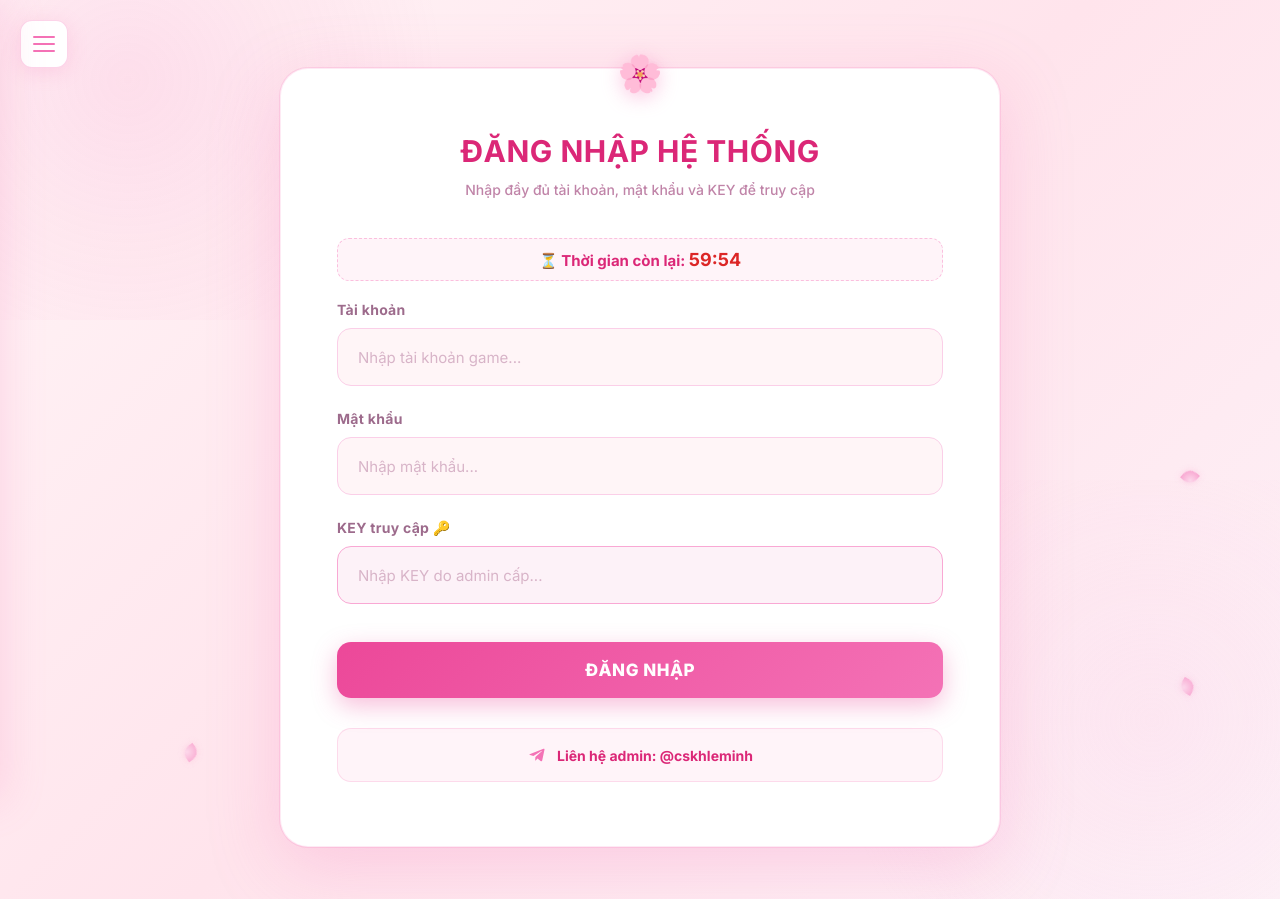
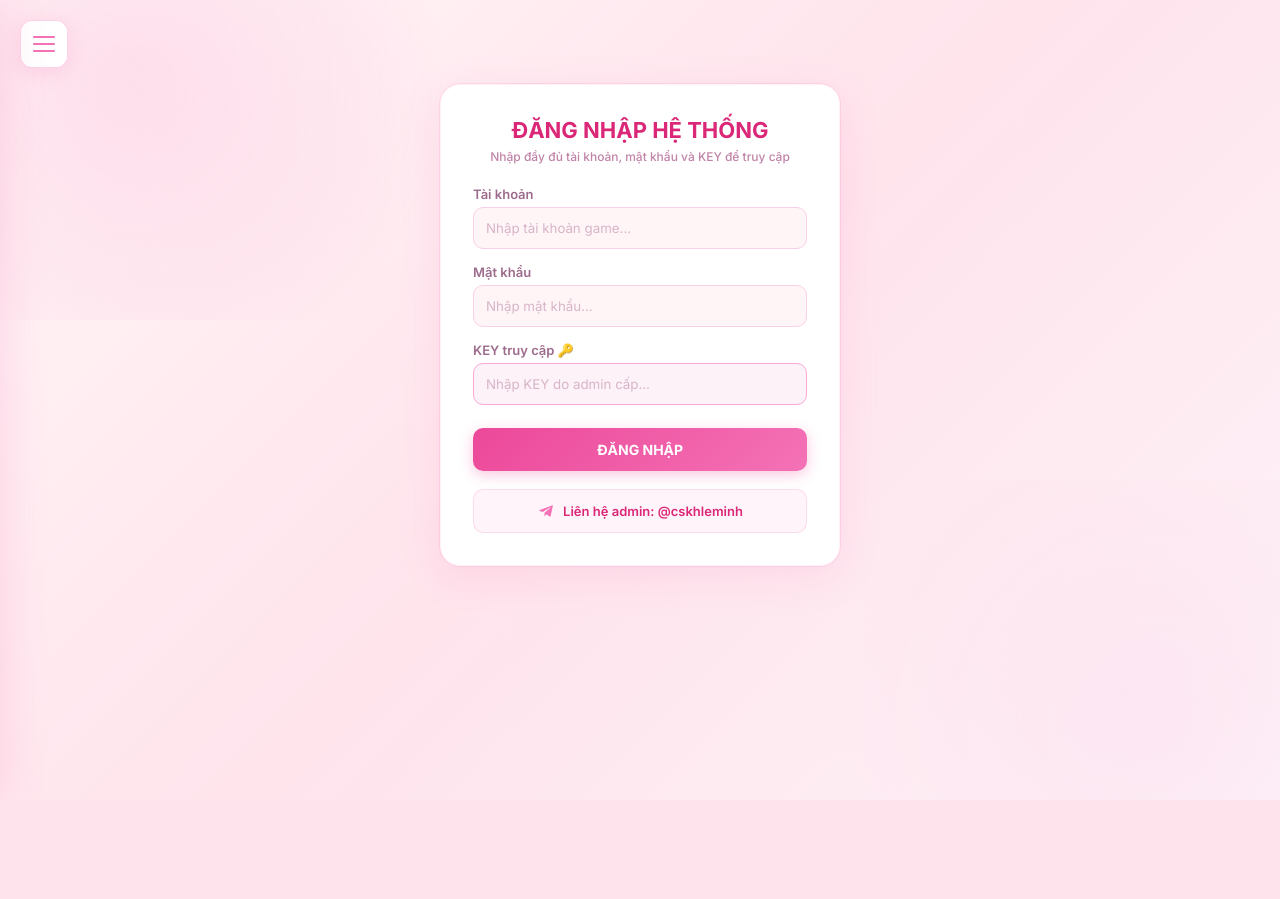
Before and after one commit to mindepzaivip12-bit/autocuoclc79ios, a Flask app: page / in a window 1280 px wide. After the commit the page ends 567 px from the top, so only its background shows below. Run offline with Flask 3, Linux system fonts and the light colour scheme; some libraries are stand-ins or nearby versions.

Commit message:
Update index.html

```diff
--- a/templates/index.html
+++ b/templates/index.html
@@ -13,7 +13,6 @@ body{
   background:linear-gradient(135deg,#fff5f7 0%,#ffe4ec 50%,#fdf2f8 100%);
   min-height:100vh;display:flex;justify-content:center;align-items:flex-start;
   padding:20px;color:#4a3f4f;
-  overflow-x:hidden;
 }
 body::before{
   content:'';position:fixed;top:-20%;left:-20%;width:60%;height:60%;
@@ -24,31 +23,6 @@ body::after{
   content:'';position:fixed;bottom:-20%;right:-20%;width:60%;height:60%;
   background:radial-gradient(circle,rgba(251,207,232,0.25) 0%,transparent 70%);
   pointer-events:none;z-index:0;
-}
-
-/* ===== HOA RƠI ===== */
-#petals{
-  position:fixed;inset:0;pointer-events:none;z-index:1;overflow:hidden;
-}
-.petal{
-  position:absolute;top:-40px;
-  width:14px;height:14px;
-  background:radial-gradient(circle at 30% 30%, #fbcfe8, #f472b6);
-  border-radius:70% 0 70% 0;
-  opacity:.75;
-  will-change:transform,opacity;
-  animation:fall linear infinite;
-  box-shadow:0 0 6px rgba(244,114,182,.35);
-}
-.petal.small{width:9px;height:9px;opacity:.6}
-.petal.big{width:18px;height:18px;opacity:.85}
-
-@keyframes fall{
-  0%{transform:translate3d(0,-10vh,0) rotate(0deg);opacity:0;}
-  10%{opacity:.9}
-  50%{transform:translate3d(40px,50vh,0) rotate(180deg);}
-  90%{opacity:.6}
-  100%{transform:translate3d(-30px,110vh,0) rotate(360deg);opacity:0;}
 }
 
 /* ===== HAMBURGER ===== */
@@ -134,99 +108,82 @@ body::after{
 .btn-apply:hover{transform:translateY(-1px);box-shadow:0 6px 20px rgba(236,72,153,.45)}
 .btn-apply:active{transform:translateY(0)}
 
-/* ===== LOGIN FULL MÀN HÌNH ===== */
+/* ===== LOGIN ===== */
 .login-container{
-  position:relative;z-index:2;
-  background:#fff;
-  width:100%;
-  max-width:720px;
-  border-radius:28px;
-  padding:64px 56px;
-  box-shadow:0 20px 70px rgba(244,114,182,.25),0 0 0 1px rgba(244,114,182,0.18);
-  border:1px solid rgba(244,114,182,0.15);
-  margin: 6vh auto 4vh;
-  min-height: 82vh;
-  display:flex;
-  flex-direction:column;
-  justify-content:center;
-  animation:loginAppear .6s ease;
-}
-@keyframes loginAppear{
-  from{opacity:0;transform:translateY(30px) scale(.98)}
-  to{opacity:1;transform:translateY(0) scale(1)}
-}
-.login-container::before{
-  content:'🌸';
-  position:absolute;top:-18px;left:50%;transform:translateX(-50%);
-  font-size:36px;filter:drop-shadow(0 4px 10px rgba(244,114,182,.4));
+  position:relative;z-index:1;
+  background:#fff;width:100%;max-width:400px;border-radius:20px;padding:32px;
+  box-shadow:0 10px 40px rgba(244,114,182,.15),0 0 0 1px rgba(244,114,182,0.15);
+  border:1px solid rgba(244,114,182,0.1);
+  margin-top: 8vh;
 }
 .login-container h2{
-  text-align:center;color:#db2777;margin-bottom:10px;font-size:30px;
-  letter-spacing:.5px;
+  text-align:center;color:#db2777;margin-bottom:6px;font-size:22px;
 }
-.login-sub{text-align:center;font-size:14px;color:#c084a8;margin-bottom:38px;font-weight:500;line-height:1.5}
+.login-sub{text-align:center;font-size:12px;color:#c084a8;margin-bottom:22px;font-weight:500}
 
-/* ĐỒNG HỒ ĐẾM NGƯỢC */
-.timer-box{
-  text-align:center;
-  margin-bottom: 20px;
-  background: rgba(244,114,182,.08);
-  border: 1px dashed rgba(244,114,182,.4);
-  padding: 10px;
-  border-radius: 12px;
-  color: #db2777;
-  font-weight: 700;
-  font-size: 15px;
+.form-group{margin-bottom:15px}
+.form-group label{display:block;font-size:13px;font-weight:600;margin-bottom:5px;color:#9d6b8c}
+.form-group input{
+  width:100%;padding:12px;background:#fff5f7;color:#4a3f4f;
+  border:1px solid #fbcfe8;border-radius:10px;outline:none;transition:.2s;
 }
-.timer-box span{
-  font-size: 18px;
-  color: #dc2626;
-}
-
-.form-group{margin-bottom:24px}
-.form-group label{display:block;font-size:14px;font-weight:700;margin-bottom:10px;color:#9d6b8c;letter-spacing:.3px}
-.form-group input{
-  width:100%;padding:18px 20px;background:#fff5f7;color:#4a3f4f;
-  border:1.5px solid #fbcfe8;border-radius:14px;outline:none;transition:.25s;
-  font-size:16px;
-}
-.form-group input::placeholder{color:#d8b4c8;font-size:15px}
-.form-group input:focus{border-color:#f472b6;box-shadow:0 0 0 4px rgba(244,114,182,.18);background:#fff}
+.form-group input::placeholder{color:#d8b4c8}
+.form-group input:focus{border-color:#f472b6;box-shadow:0 0 0 3px rgba(244,114,182,.15)}
 .form-group input.key-input{
   border-color:#f9a8d4;background:#fdf2f8;
 }
-.form-group input.key-input:focus{border-color:#ec4899;box-shadow:0 0 0 4px rgba(236,72,153,.22)}
+.form-group input.key-input:focus{border-color:#ec4899;box-shadow:0 0 0 3px rgba(236,72,153,.2)}
 
 .btn-login{
-  width:100%;padding:18px;background:linear-gradient(135deg,#ec4899,#f472b6);
-  color:#fff;border:none;border-radius:14px;font-weight:800;cursor:pointer;
-  transition:.25s;box-shadow:0 8px 24px rgba(236,72,153,.35); margin-top: 14px;
-  font-size:17px;letter-spacing:.5px;
+  width:100%;padding:13px;background:linear-gradient(135deg,#ec4899,#f472b6);
+  color:#fff;border:none;border-radius:10px;font-weight:700;cursor:pointer;
+  transition:.2s;box-shadow:0 4px 14px rgba(236,72,153,.3); margin-top: 8px;
+  font-size:14px;
 }
-.btn-login:hover{background:linear-gradient(135deg,#db2777,#ec4899);transform:translateY(-2px);box-shadow:0 12px 32px rgba(236,72,153,.5)}
+.btn-login:hover{background:linear-gradient(135deg,#db2777,#ec4899);transform:translateY(-1px);box-shadow:0 6px 20px rgba(236,72,153,.45)}
 .btn-login:disabled{opacity:.6;cursor:not-allowed;transform:none}
 
 .tele-contact{
-  display:flex;align-items:center;justify-content:center;gap:10px;
-  margin-top:30px;padding:16px;border-radius:14px;
+  display:flex;align-items:center;justify-content:center;gap:8px;
+  margin-top:18px;padding:12px;border-radius:10px;
   background:rgba(244,114,182,.08);border:1px solid rgba(244,114,182,.2);
-  color:#db2777;font-weight:700;font-size:14px;text-decoration:none;
-  transition:.25s;
+  color:#db2777;font-weight:600;font-size:13px;text-decoration:none;
+  transition:.2s;
 }
-.tele-contact:hover{background:rgba(244,114,182,.15);border-color:#f472b6;transform:translateY(-2px)}
-.tele-contact svg{width:20px;height:20px;fill:#f472b6}
+.tele-contact:hover{background:rgba(244,114,182,.15);border-color:#f472b6;transform:translateY(-1px)}
+.tele-contact svg{width:18px;height:18px;fill:#f472b6}
 
 /* ===== MAIN ===== */
-.main-wrapper{display:none;width:100%;max-width:900px;flex-direction:column;gap:15px;position:relative;z-index:2; margin-top: 20px;}
+.main-wrapper{display:none;width:100%;max-width:900px;flex-direction:column;gap:15px;position:relative;z-index:1; margin-top: 20px;}
 .top-header{
   background:#fff;border-radius:16px;padding:15px 25px;
-  display:flex;justify-content:space-between;align-items:center;
+  display:flex;justify-content:space-between;align-items:center;gap:15px;
   box-shadow:0 4px 20px rgba(244,114,182,.12);border:1px solid rgba(244,114,182,0.15);
+  flex-wrap:wrap;
 }
 .logo-text h1{
   font-size:20px;color:#db2777;font-weight:800;letter-spacing:.5px;margin-bottom:4px;
 }
 .logo-text p{font-size:13px;color:#c084a8}
+
+/* 🔑 KEY EXPIRY BADGE */
+.key-expiry-badge{
+  display:none;align-items:center;gap:8px;padding:10px 16px;
+  border-radius:12px;background:linear-gradient(135deg,#ec4899,#f472b6);
+  color:#fff;font-weight:700;font-size:13px;
+  box-shadow:0 4px 16px rgba(236,72,153,.35);
+  border:1px solid rgba(255,255,255,.3);
+  white-space:nowrap;transition:.3s;
+}
+.key-expiry-badge.show{display:flex}
+.key-expiry-badge.warning{background:linear-gradient(135deg,#f59e0b,#fbbf24);box-shadow:0 4px 16px rgba(245,158,11,.4);animation:pulseBadge 1.5s ease infinite}
+.key-expiry-badge.expired{background:linear-gradient(135deg,#ef4444,#f87171);box-shadow:0 4px 16px rgba(239,68,68,.4)}
+.key-expiry-badge .key-icon{font-size:16px}
+.key-expiry-badge .key-info{display:flex;flex-direction:column;line-height:1.2}
+.key-expiry-badge .key-info small{font-size:10px;opacity:.85;font-weight:500;letter-spacing:.3px;text-transform:uppercase}
+.key-expiry-badge .key-info strong{font-size:14px;font-weight:800;font-variant-numeric:tabular-nums}
+@keyframes pulseBadge{0%,100%{transform:scale(1)}50%{transform:scale(1.04)}}
+
 .main-card{
   background:#fff;border-radius:20px;padding:25px;
   box-shadow:0 10px 40px rgba(244,114,182,.15);border:1px solid rgba(244,114,182,0.15);
@@ -337,7 +294,7 @@ tr:hover td{background:rgba(244,114,182,.04)}
 .bet-tag.tai{background:rgba(37,99,235,.12);color:#2563eb;border:1px solid rgba(37,99,235,.25)}
 .bet-tag.xiu{background:rgba(220,38,38,.12);color:#dc2626;border:1px solid rgba(220,38,38,.25)}
 
-.toast-wrap{position:fixed;top:80px;right:20px;z-index:9999;display:flex;flex-direction:column;gap:8px;max-width:320px}
+.toast-wrap{position:fixed;top:20px;right:20px;z-index:9999;display:flex;flex-direction:column;gap:8px;max-width:320px}
 .toast{
   padding:12px 16px;border-radius:10px;color:#fff;font-weight:600;font-size:13px;
   box-shadow:0 8px 24px rgba(0,0,0,.15);animation:slideIn .3s;backdrop-filter:blur(8px);
@@ -381,31 +338,16 @@ tr:hover td{background:rgba(244,114,182,.04)}
   font-weight:700;font-size:14px;
 }
 
-/* ===== RESPONSIVE ===== */
-@media (max-width:768px){
-  .login-container{
-    padding:44px 28px;
-    min-height:auto;
-    margin:4vh auto 2vh;
-    border-radius:22px;
-  }
-  .login-container h2{font-size:24px}
-  .login-sub{font-size:13px;margin-bottom:28px}
-  .form-group input{padding:15px 16px;font-size:15px}
-  .btn-login{padding:15px;font-size:15px}
-  .toast-wrap{top:70px;right:12px;max-width:calc(100vw - 24px)}
-}
+/* 🎵 MUSIC PLAYER (hidden, auto-play) */
+#bgMusic { display:none; }
 </style>
 </head>
 <body>
 
-<!-- NHẠC NỀN TỰ ĐỘNG -->
-<audio id="bgMusic" loop preload="auto" playsinline>
+<!-- 🎵 NHẠC NỀN TỰ ĐỘNG -->
+<audio id="bgMusic" loop preload="auto">
   <source src="https://files.catbox.moe/wdj7mk.mp4" type="audio/mp4">
 </audio>
-
-<!-- HOA RƠI -->
-<div id="petals"></div>
 
 <div class="toast-wrap" id="toasts"></div>
 
@@ -417,7 +359,7 @@ tr:hover td{background:rgba(244,114,182,.04)}
   </div>
 </div>
 
-<!-- NÚT 3 GẠCH -->
+<!-- NÚT 3 GẠCH (HAMBURGER) -->
 <div class="hamburger" id="hamburger" onclick="toggleDrawer()">
   <span></span><span></span><span></span>
 </div>
@@ -463,16 +405,9 @@ tr:hover td{background:rgba(244,114,182,.04)}
   </div>
 </div>
 
-<!-- MÀN HÌNH ĐĂNG NHẬP -->
 <div class="login-container" id="loginView">
   <h2>ĐĂNG NHẬP HỆ THỐNG</h2>
   <p class="login-sub">Nhập đầy đủ tài khoản, mật khẩu và KEY để truy cập</p>
-
-  <!-- ĐỒNG HỒ ĐẾM NGƯỢC MÀN HÌNH ĐĂNG NHẬP -->
-  <div class="timer-box">
-    ⏳ Thời gian còn lại: <span id="countdownTimer">60:00</span>
-  </div>
-
   <div class="form-group">
     <label>Tài khoản</label>
     <input type="text" id="username" placeholder="Nhập tài khoản game...">
@@ -493,15 +428,20 @@ tr:hover td{background:rgba(244,114,182,.04)}
   </a>
 </div>
 
-<!-- MÀN HÌNH CHÍNH -->
 <div class="main-wrapper" id="mainView">
   <div class="top-header">
     <div class="logo-text">
       <h1>AUTO LC79 - MINH DZ</h1>
       <p>Hệ thống phân tích cầu & dự đoán Tài Xỉu tự động</p>
     </div>
-    <!-- ĐỒNG HỒ ĐẾM NGƯỢC GIAO DIỆN CHÍNH -->
-    <div style="font-weight:700;color:#db2777;font-size:15px;background:rgba(244,114,182,.1);padding:6px 12px;border-radius:8px;" id="mainTimer">⏳ 60:00</div>
+    <!-- 🔑 KEY EXPIRY DISPLAY (chỉ hiện khi login) -->
+    <div class="key-expiry-badge" id="keyExpiryBadge">
+      <span class="key-icon">🔑</span>
+      <div class="key-info">
+        <small>Key hết hạn</small>
+        <strong id="keyExpiryText">—</strong>
+      </div>
+    </div>
   </div>
 
   <div class="main-card">
@@ -560,99 +500,6 @@ tr:hover td{background:rgba(244,114,182,.04)}
 
 <script>
 /* ============================================
-   NHẠC NỀN TỰ ĐỘNG
-============================================ */
-(function initMusic(){
-  const music = document.getElementById('bgMusic');
-  if(!music) return;
-  music.volume = 0.6;
-
-  function tryPlay(){
-    const p = music.play();
-    if(p && typeof p.then === 'function'){ p.catch(()=>{}); }
-  }
-  tryPlay();
-
-  const unlock = ()=>{
-    if(music.paused){ music.play().catch(()=>{}); }
-    removeUnlock();
-  };
-  const events = ['click','touchstart','keydown','pointerdown','scroll'];
-  function removeUnlock(){
-    events.forEach(ev=>document.removeEventListener(ev, unlock, true));
-  }
-  events.forEach(ev=>document.addEventListener(ev, unlock, true));
-
-  document.addEventListener('visibilitychange', ()=>{
-    if(document.visibilityState === 'visible' && music.paused){
-      music.play().catch(()=>{});
-    }
-  });
-})();
-
-/* ============================================
-   ĐỒNG HỒ ĐẾM NGƯỢC (AUTO OUT)
-============================================ */
-// Đổi số phút tại đây nếu muốn (Mặc định: 60 phút)
-const COUNTDOWN_MINUTES = 60;
-let countdownTime = COUNTDOWN_MINUTES * 60;
-let countdownInterval = null;
-
-function startCountdown(){
-  clearInterval(countdownInterval);
-  countdownTime = COUNTDOWN_MINUTES * 60;
-  updateTimerDisplay();
-
-  countdownInterval = setInterval(() => {
-    countdownTime--;
-    updateTimerDisplay();
-
-    if(countdownTime <= 0){
-      clearInterval(countdownInterval);
-      showForceModal('Hết thời gian', 'Phiên làm việc đã kết thúc. Vui lòng đăng nhập lại!');
-      clearSid();
-      mySid = null;
-      if(socket){ socket.disconnect(); }
-    }
-  }, 1000);
-}
-
-function updateTimerDisplay(){
-  const m = Math.floor(countdownTime / 60);
-  const s = countdownTime % 60;
-  const timeStr = `${String(m).padStart(2,'0')}:${String(s).padStart(2,'0')}`;
-
-  const elLogin = document.getElementById('countdownTimer');
-  const elMain = document.getElementById('mainTimer');
-  if(elLogin) elLogin.innerText = timeStr;
-  if(elMain) elMain.innerText = '⏳ ' + timeStr;
-}
-
-// Khởi động đồng hồ khi load trang
-startCountdown();
-
-/* ============================================
-   HOA RƠI
-============================================ */
-(function createPetals(){
-  const container = document.getElementById('petals');
-  if(!container) return;
-  const total = 18;
-  for(let i=0;i<total;i++){
-    const p = document.createElement('div');
-    p.className = 'petal ' + (Math.random()<0.3?'small':Math.random()<0.6?'':'big');
-    const left = Math.random()*100;
-    const delay = Math.random()*8;
-    const duration = 8 + Math.random()*10;
-    p.style.left = left + '%';
-    p.style.animationDuration = duration + 's';
-    p.style.animationDelay = '-' + delay + 's';
-    p.style.transform = `scale(${0.6 + Math.random()*0.8})`;
-    container.appendChild(p);
-  }
-})();
-
-/* ============================================
    STATE
 ============================================ */
 let socket = null;
@@ -666,14 +513,129 @@ let wakeLock = null;
 let heartbeatTimer = null;
 let targetProfitReached = false;
 
+/* 🔒 KHÓA CỬA CƯỢC THEO PHIÊN */
 let lockedBetSession = null;
 let lockedBetSide = null;
 let lockedBetAmount = 0;
+
+/* 🔑 KEY EXPIRY STATE */
+let keyExpiryTimestamp = null;
+let keyExpiryInterval = null;
 
 const STORAGE_KEY_BALANCE = 'lc79_balance';
 const STORAGE_KEY_CONFIG  = 'lc79_config';
 const STORAGE_KEY_DEVICE  = 'lc79_device_id';
 const STORAGE_KEY_SID     = 'lc79_sid';
+
+/* ============================================
+   🎵 NHẠC NỀN TỰ ĐỘNG
+============================================ */
+(function initMusic(){
+  const music = document.getElementById('bgMusic');
+  music.volume = 0.35; // âm lượng 35%
+  music.loop = true;
+
+  // Thử phát tự động
+  function tryPlay(){
+    const p = music.play();
+    if(p && p.catch){
+      p.catch(()=>{
+        // Bị chặn autoplay → chờ tương tác đầu tiên
+        const handler = () => {
+          music.play().catch(()=>{});
+          document.removeEventListener('click', handler);
+          document.removeEventListener('touchstart', handler);
+          document.removeEventListener('keydown', handler);
+        };
+        document.addEventListener('click', handler, {once:true});
+        document.addEventListener('touchstart', handler, {once:true});
+        document.addEventListener('keydown', handler, {once:true});
+      });
+    }
+  }
+  tryPlay();
+
+  // Khi tab quay lại active, đảm bảo nhạc vẫn phát
+  document.addEventListener('visibilitychange', ()=>{
+    if(document.visibilityState === 'visible' && music.paused){
+      music.play().catch(()=>{});
+    }
+  });
+})();
+
+/* ============================================
+   🔑 KEY EXPIRY DISPLAY
+============================================ */
+function formatTimeVN(date){
+  const d = new Date(date);
+  const hh = String(d.getHours()).padStart(2,'0');
+  const mm = String(d.getMinutes()).padStart(2,'0');
+  const dd = String(d.getDate()).padStart(2,'0');
+  const mo = String(d.getMonth()+1).padStart(2,'0');
+  const yyyy = d.getFullYear();
+  return `${hh}:${mm} - ${dd}/${mo}/${yyyy}`;
+}
+
+function updateKeyExpiryDisplay(){
+  const badge = document.getElementById('keyExpiryBadge');
+  const textEl = document.getElementById('keyExpiryText');
+  if(!badge || !textEl) return;
+
+  if(!keyExpiryTimestamp){
+    badge.classList.remove('show','warning','expired');
+    return;
+  }
+
+  const now = Date.now();
+  const expires = Number(keyExpiryTimestamp) * (String(keyExpiryTimestamp).length <= 10 ? 1000 : 1);
+  const remain = expires - now;
+
+  badge.classList.add('show');
+
+  if(remain <= 0){
+    badge.classList.remove('warning');
+    badge.classList.add('expired');
+    textEl.innerText = 'ĐÃ HẾT HẠN';
+    badge.querySelector('small').innerText = 'Key hết hạn';
+    return;
+  }
+
+  const remainMinutes = remain / 60000;
+  if(remainMinutes < 30){
+    badge.classList.add('warning');
+  } else {
+    badge.classList.remove('warning');
+  }
+  badge.classList.remove('expired');
+
+  // Hiển thị giờ cụ thể + còn lại bao lâu
+  const dateStr = formatTimeVN(expires);
+  let remainStr = '';
+  if(remain >= 86400000){
+    remainStr = `còn ${Math.floor(remain/86400000)} ngày`;
+  } else if(remain >= 3600000){
+    remainStr = `còn ${Math.floor(remain/3600000)}h ${Math.floor((remain%3600000)/60000)}p`;
+  } else {
+    remainStr = `còn ${Math.floor(remain/60000)} phút`;
+  }
+
+  textEl.innerText = `${dateStr} (${remainStr})`;
+  badge.querySelector('small').innerText = '⏰ Key hết hạn';
+}
+
+function setKeyExpiry(timestamp){
+  if(timestamp === undefined || timestamp === null || timestamp === ''){
+    keyExpiryTimestamp = null;
+    const badge = document.getElementById('keyExpiryBadge');
+    if(badge) badge.classList.remove('show','warning','expired');
+    return;
+  }
+  keyExpiryTimestamp = timestamp;
+  updateKeyExpiryDisplay();
+
+  if(keyExpiryInterval) clearInterval(keyExpiryInterval);
+  keyExpiryInterval = setInterval(updateKeyExpiryDisplay, 30000); // cập nhật mỗi 30s
+}
 
 /* ============================================
    DEVICE ID
@@ -780,6 +742,7 @@ async function pushConfigToServer(cfg){
 function showResultFlash(isWin, result, betSide, actualSide){
   const flash=document.getElementById('predResultFlash');
   const box=document.getElementById('predictionBox');
+  const sideTxt = actualSide ? ` (đã đặt: ${actualSide})` : '';
 
   const actualWinSide = result ? (['TÀI','TAI'].includes(result.toUpperCase()) ? 'TÀI' : 'XỈU') : '';
 
@@ -928,7 +891,7 @@ function showForceModal(title, msg){
 }
 
 /* ============================================
-   KIỂM TRA CHỐT LÃI TỰ ĐỘNG
+   🎯 KIỂM TRA CHỐT LÃI TỰ ĐỘNG
 ============================================ */
 async function checkTargetProfit(profit){
   const cfg = loadConfig();
@@ -996,13 +959,12 @@ function processResult(payload){
 }
 
 /* ============================================
-   LOGIN — GỬI KEY LÊN SERVER (ĐÃ FIX LỖI)
+   LOGIN
 ============================================ */
 async function handleLogin(){
-  const u = (document.getElementById('username').value || '').trim();
-  const p = (document.getElementById('password').value || '').trim();
-  // Tự động xóa mọi khoảng trắng thừa trong KEY
-  const key = (document.getElementById('accessKey').value || '').trim().replace(/\s+/g, '');
+  const u = document.getElementById('username').value.trim();
+  const p = document.getElementById('password').value.trim();
+  const key = document.getElementById('accessKey').value.trim();
 
   if(!u || !p) return toast('Vui lòng nhập đầy đủ tài khoản và mật khẩu','error');
   if(!key) return toast('Vui lòng nhập KEY truy cập do admin cấp','error');
@@ -1012,35 +974,16 @@ async function handleLogin(){
   btn.innerHTML='<span class="spinner"></span> Đang đăng nhập...';
 
   try{
-    const r = await fetch('/api/login',{
+    const r=await fetch('/api/login',{
       method:'POST',
       headers:{'Content-Type':'application/json'},
-      body:JSON.stringify({
-        username: u,
-        password: p,
-        device: getDeviceId(),
-        key: key
-      })
+      body:JSON.stringify({ username: u, password: p, device: getDeviceId(), key: key })
     });
+    const d=await r.json();
 
-    let d;
-    try{ d = await r.json(); }
-    catch(e){ throw new Error('Server trả về dữ liệu không hợp lệ (HTTP '+r.status+')'); }
-
-    // Xử lý lỗi từ Server (Ví dụ: Chưa kích hoạt key, Key sai, v.v.)
-    if(!d || !d.success){
-      const errorMsg = (d && d.error) ? d.error : 'Lỗi đăng nhập không xác định';
-      toast(errorMsg, 'error');
-
-      // Nếu server báo chưa kích hoạt key, hiển thị thêm hướng dẫn
-      if (errorMsg.toLowerCase().includes('kích hoạt')) {
-        setTimeout(() => {
-          toast('Vui lòng liên hệ Admin @cskhleminh để kích hoạt KEY', 'warn');
-        }, 1000);
-      }
-
-      btn.disabled=false;
-      btn.innerText='ĐĂNG NHẬP';
+    if(!d.success){
+      toast(d.error||'Lỗi đăng nhập','error');
+      btn.disabled=false; btn.innerText='ĐĂNG NHẬP';
       return;
     }
 
@@ -1049,10 +992,15 @@ async function handleLogin(){
 
     document.getElementById('loginView').style.display='none';
     document.getElementById('mainView').style.display='flex';
-    document.getElementById('nicknameDisplay').innerText=d.nickname || '—';
+    document.getElementById('nicknameDisplay').innerText=d.nickname;
+
+    // 🔑 Hiển thị giờ hết hạn key
+    if(d.key_expires !== undefined) setKeyExpiry(d.key_expires);
+    else if(d.expires_at !== undefined) setKeyExpiry(d.expires_at);
+    else if(d.key_expiry !== undefined) setKeyExpiry(d.key_expiry);
 
     const cachedBalance=loadBalance();
-    updateBalanceUI(cachedBalance!==null?cachedBalance:(d.balance||0));
+    updateBalanceUI(cachedBalance!==null?cachedBalance:d.balance);
 
     const cachedCfg=loadConfig();
     if(cachedCfg){
@@ -1112,6 +1060,9 @@ function connectSocket(sid){
       history_len: d.history_len
     });
 
+    // 🔑 Nếu server có push key_expires theo session_update
+    if(d.key_expires !== undefined) setKeyExpiry(d.key_expires);
+
     const betVal = Number(d.current_bet || 0);
     const betSide = d.current_bet_side || null;
     document.getElementById('betDisplay').innerText = betVal.toLocaleString();
@@ -1147,6 +1098,13 @@ async function pollStats(){
     if(!d.success) return;
 
     applyState(d.state);
+
+    // 🔑 Cập nhật key_expires nếu có trong state
+    if(d.state){
+      if(d.state.key_expires !== undefined) setKeyExpiry(d.state.key_expires);
+      else if(d.state.expires_at !== undefined) setKeyExpiry(d.state.expires_at);
+      else if(d.state.key_expiry !== undefined) setKeyExpiry(d.state.key_expiry);
+    }
 
     const s=d.state;
     if(Array.isArray(s.history) && s.history.length){
@@ -1334,7 +1292,7 @@ async function logout(){
 }
 
 /* ============================================
-   HEARTBEAT & WAKE LOCK
+   💓 HEARTBEAT & WAKE LOCK
 ============================================ */
 function startHeartbeat(){
   stopHeartbeat();
@@ -1396,6 +1354,14 @@ setInterval(()=>{
           document.getElementById('mainView').style.display='flex';
           document.getElementById('nicknameDisplay').innerText = d.state.nickname || '—';
           applyState(d.state);
+
+          // 🔑 Hiển thị key expiry khi khôi phục phiên
+          if(d.state){
+            if(d.state.key_expires !== undefined) setKeyExpiry(d.state.key_expires);
+            else if(d.state.expires_at !== undefined) setKeyExpiry(d.state.expires_at);
+            else if(d.state.key_expiry !== undefined) setKeyExpiry(d.state.key_expiry);
+          }
+
           connectSocket(savedSid);
           startHeartbeat();
           requestWakeLock();
```
